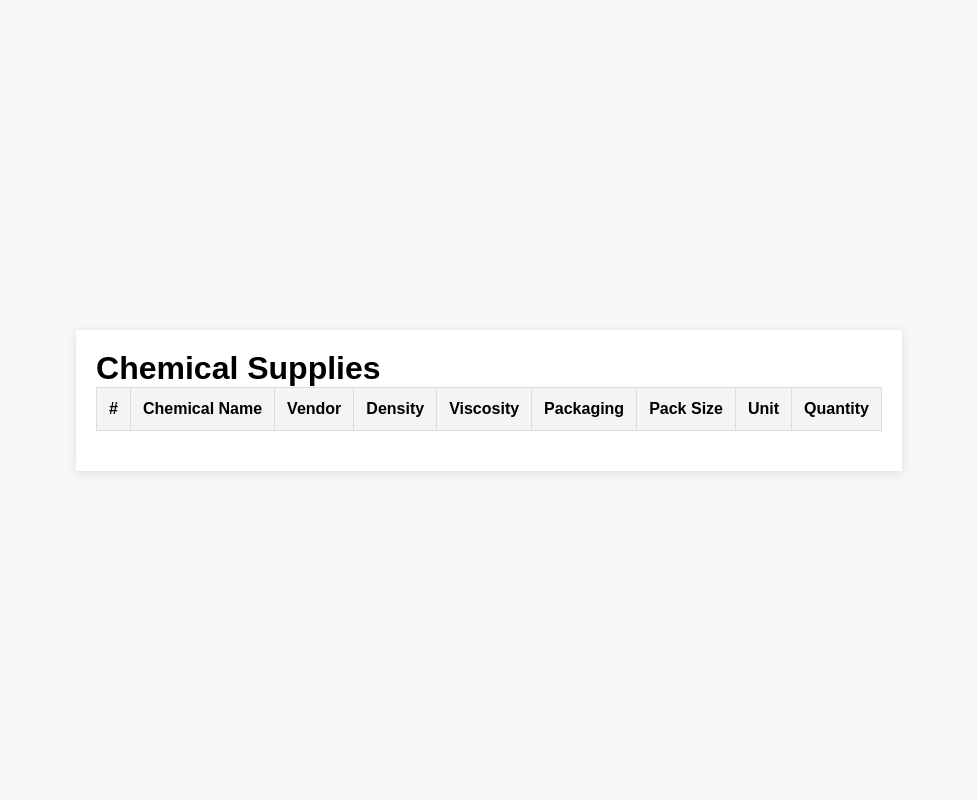
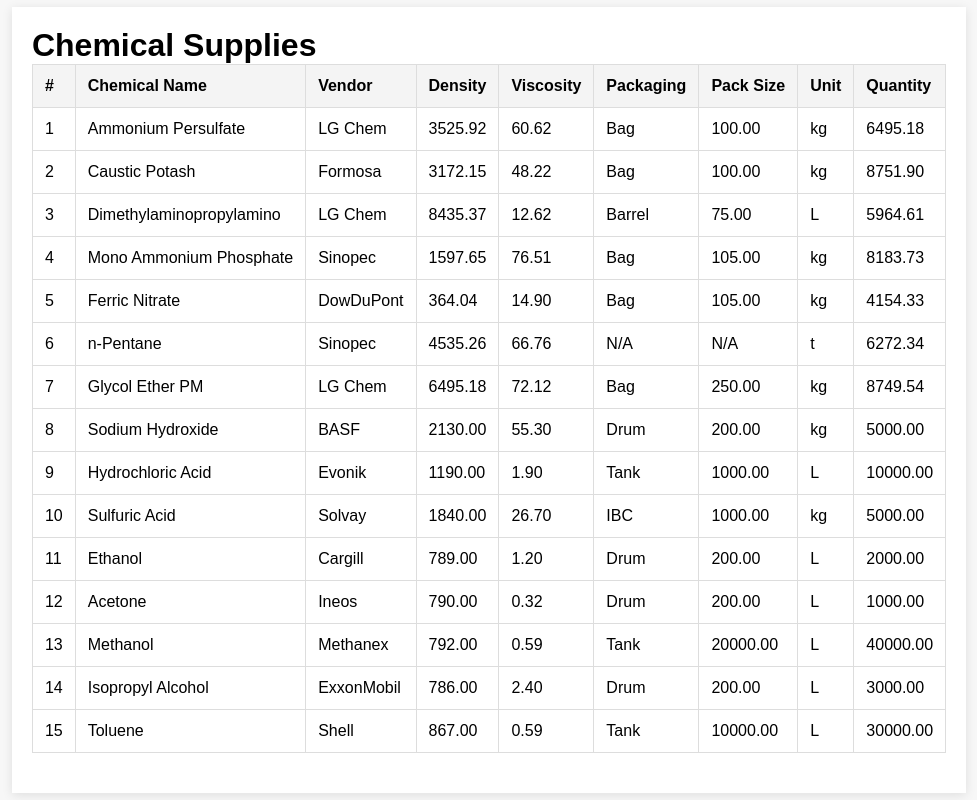
Before and after one commit to SawaliKorde/JavascriptTask, a website: page index.html in a window 1280 px wide. Shown: the whole page, without its empty margins (151-1128 px from the left). Drawn offline with Linux system fonts and the light colour scheme.

Commit message:
added table data for dynamic data rendering

```diff
--- a/index.html
+++ b/index.html
@@ -4,7 +4,7 @@
     <meta charset="UTF-8">
     <meta name="viewport" content="width=device-width, initial-scale=1.0">
     <title>Chemicals Warehouse Info</title>
-    <script src="script.js"></script>
+
     <link rel="stylesheet" href="styles.css">
 </head>
 <body>
@@ -24,10 +24,11 @@
                     <th>Quantity</th>
                 </tr>
             </thead>
-            <tbody>
+            <tbody id="tableBody">
 
             </tbody>
         </table>
     </div>
+    <script src="script.js"></script>
 </body>
 </html>
--- /dev/null
+++ b/invoices.json
@@ -0,0 +1,167 @@
+[
+    {
+      "id": 1,
+      "chemicalName": "Ammonium Persulfate",
+      "vendor": "LG Chem",
+      "density": 3525.92,
+      "viscosity": 60.62,
+      "packaging": "Bag",
+      "packSize": 100.00,
+      "unit": "kg",
+      "quantity": 6495.18
+    },
+    {
+      "id": 2,
+      "chemicalName": "Caustic Potash",
+      "vendor": "Formosa",
+      "density": 3172.15,
+      "viscosity": 48.22,
+      "packaging": "Bag",
+      "packSize": 100.00,
+      "unit": "kg",
+      "quantity": 8751.90
+    },
+    {
+      "id": 3,
+      "chemicalName": "Dimethylaminopropylamino",
+      "vendor": "LG Chem",
+      "density": 8435.37,
+      "viscosity": 12.62,
+      "packaging": "Barrel",
+      "packSize": 75.00,
+      "unit": "L",
+      "quantity": 5964.61
+    },
+    {
+      "id": 4,
+      "chemicalName": "Mono Ammonium Phosphate",
+      "vendor": "Sinopec",
+      "density": 1597.65,
+      "viscosity": 76.51,
+      "packaging": "Bag",
+      "packSize": 105.00,
+      "unit": "kg",
+      "quantity": 8183.73
+    },
+    {
+      "id": 5,
+      "chemicalName": "Ferric Nitrate",
+      "vendor": "DowDuPont",
+      "density": 364.04,
+      "viscosity": 14.90,
+      "packaging": "Bag",
+      "packSize": 105.00,
+      "unit": "kg",
+      "quantity": 4154.33
+    },
+    {
+      "id": 6,
+      "chemicalName": "n-Pentane",
+      "vendor": "Sinopec",
+      "density": 4535.26,
+      "viscosity": 66.76,
+      "packaging": "N/A",
+      "packSize": null,
+      "unit": "t",
+      "quantity": 6272.34
+    },
+    {
+      "id": 7,
+      "chemicalName": "Glycol Ether PM",
+      "vendor": "LG Chem",
+      "density": 6495.18,
+      "viscosity": 72.12,
+      "packaging": "Bag",
+      "packSize": 250.00,
+      "unit": "kg",
+      "quantity": 8749.54
+    },
+    {
+      "id": 8,
+      "chemicalName": "Sodium Hydroxide",
+      "vendor": "BASF",
+      "density": 2130.00,
+      "viscosity": 55.30,
+      "packaging": "Drum",
+      "packSize": 200.00,
+      "unit": "kg",
+      "quantity": 5000.00
+    },
+    {
+      "id": 9,
+      "chemicalName": "Hydrochloric Acid",
+      "vendor": "Evonik",
+      "density": 1190.00,
+      "viscosity": 1.90,
+      "packaging": "Tank",
+      "packSize": 1000.00,
+      "unit": "L",
+      "quantity": 10000.00
+    },
+    {
+      "id": 10,
+      "chemicalName": "Sulfuric Acid",
+      "vendor": "Solvay",
+      "density": 1840.00,
+      "viscosity": 26.70,
+      "packaging": "IBC",
+      "packSize": 1000.00,
+      "unit": "kg",
+      "quantity": 5000.00
+    },
+    {
+      "id": 11,
+      "chemicalName": "Ethanol",
+      "vendor": "Cargill",
+      "density": 789.00,
+      "viscosity": 1.20,
+      "packaging": "Drum",
+      "packSize": 200.00,
+      "unit": "L",
+      "quantity": 2000.00
+    },
+    {
+      "id": 12,
+      "chemicalName": "Acetone",
+      "vendor": "Ineos",
+      "density": 790.00,
+      "viscosity": 0.32,
+      "packaging": "Drum",
+      "packSize": 200.00,
+      "unit": "L",
+      "quantity": 1000.00
+    },
+    {
+      "id": 13,
+      "chemicalName": "Methanol",
+      "vendor": "Methanex",
+      "density": 792.00,
+      "viscosity": 0.59,
+      "packaging": "Tank",
+      "packSize": 20000.00,
+      "unit": "L",
+      "quantity": 40000.00
+    },
+    {
+      "id": 14,
+      "chemicalName": "Isopropyl Alcohol",
+      "vendor": "ExxonMobil",
+      "density": 786.00,
+      "viscosity": 2.40,
+      "packaging": "Drum",
+      "packSize": 200.00,
+      "unit": "L",
+      "quantity": 3000.00
+    },
+    {
+      "id": 15,
+      "chemicalName": "Toluene",
+      "vendor": "Shell",
+      "density": 867.00,
+      "viscosity": 0.59,
+      "packaging": "Tank",
+      "packSize": 10000.00,
+      "unit": "L",
+      "quantity": 30000.00
+    }
+  ]
--- a/script.js
+++ b/script.js
@@ -0,0 +1,31 @@
+// Function to fetch JSON data and populate the table
+async function populateTable() {
+    try {
+        // Use the full GitHub Pages URL to your json file
+        const response = await fetch('https://sawalikorde.github.io/JavascriptTask/invoices.json');
+        const invoicesData = await response.json();
+
+        const tableBody = document.getElementById('tableBody');
+
+        invoicesData.forEach(invoice => {
+            const row = tableBody.insertRow();
+            row.innerHTML = `
+                <td>${invoice.id}</td>
+                <td>${invoice.chemicalName}</td>
+                <td>${invoice.vendor}</td>
+                <td>${invoice.density.toFixed(2)}</td>
+                <td>${invoice.viscosity.toFixed(2)}</td>
+                <td>${invoice.packaging}</td>
+                <td>${invoice.packSize ? invoice.packSize.toFixed(2) : 'N/A'}</td>
+                <td>${invoice.unit}</td>
+                <td>${invoice.quantity.toFixed(2)}</td>
+            `;
+        });
+    } catch (error) {
+        console.error('Error loading the JSON data:', error);
+        document.getElementById('tableBody').innerHTML = '<tr><td colspan="9">Error loading data. Please try again later.</td></tr>';
+    }
+}
+
+
+window.onload = populateTable;
```
